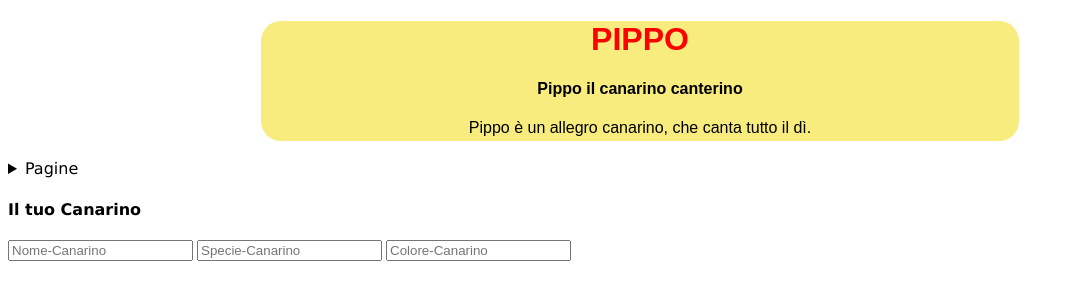
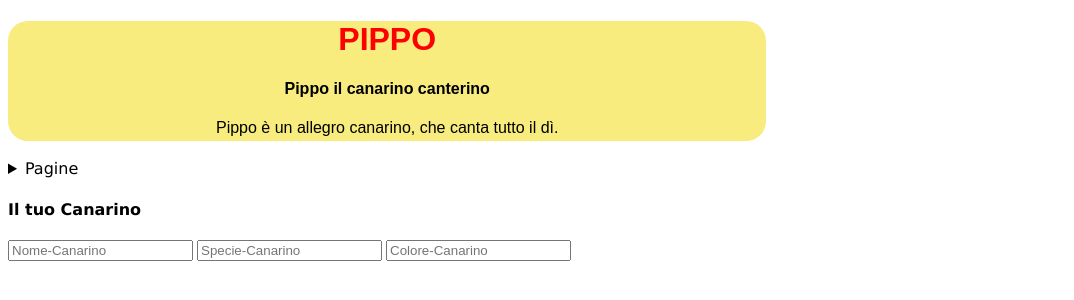
Before and after one commit to Riccardo-Gottardi/Html-with-Bird, a plain HTML site: page index.html in a window 1280 px wide. Shown: the whole page, without its empty margins (0-1074 px from the left). Drawn offline with Linux system fonts and the light colour scheme.

Commit message:
Update index.html

```diff
--- a/index.html
+++ b/index.html
@@ -3,11 +3,11 @@
   <head>
       <title>PIPPO</title>
       <link rel="stylesheet" href="stylesheet.css">
-      <center><div class="back" align=center>
+      <div class="back" align=center>
       <h1><font face="arial" color="red">PIPPO</font></h1>
       <h4>Pippo il canarino canterino</h4>
       <p>Pippo è un allegro canarino, che canta tutto il dì.</p>
-      </div></center>
+      </div>
   </head>
   <body>
       <div><br>
```
